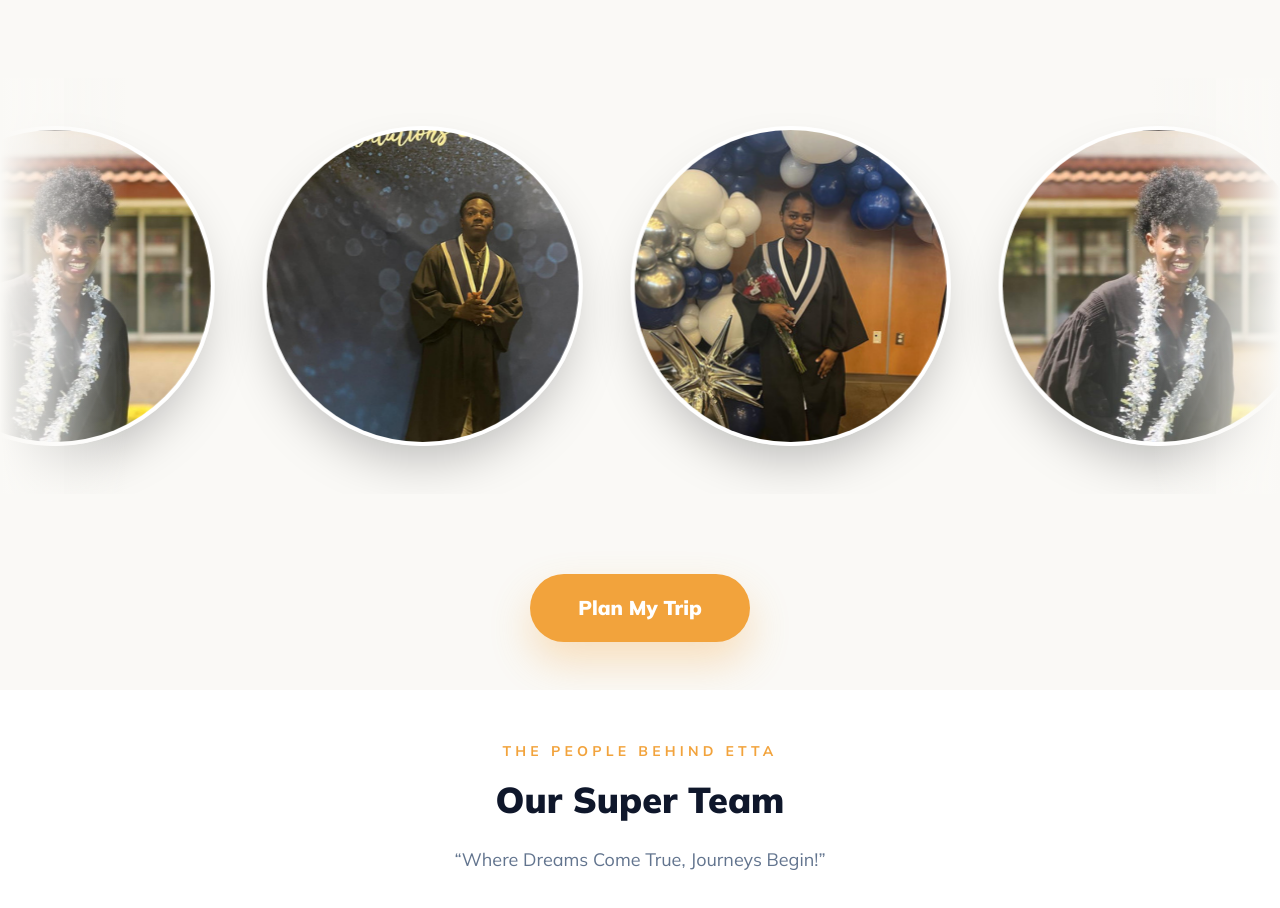
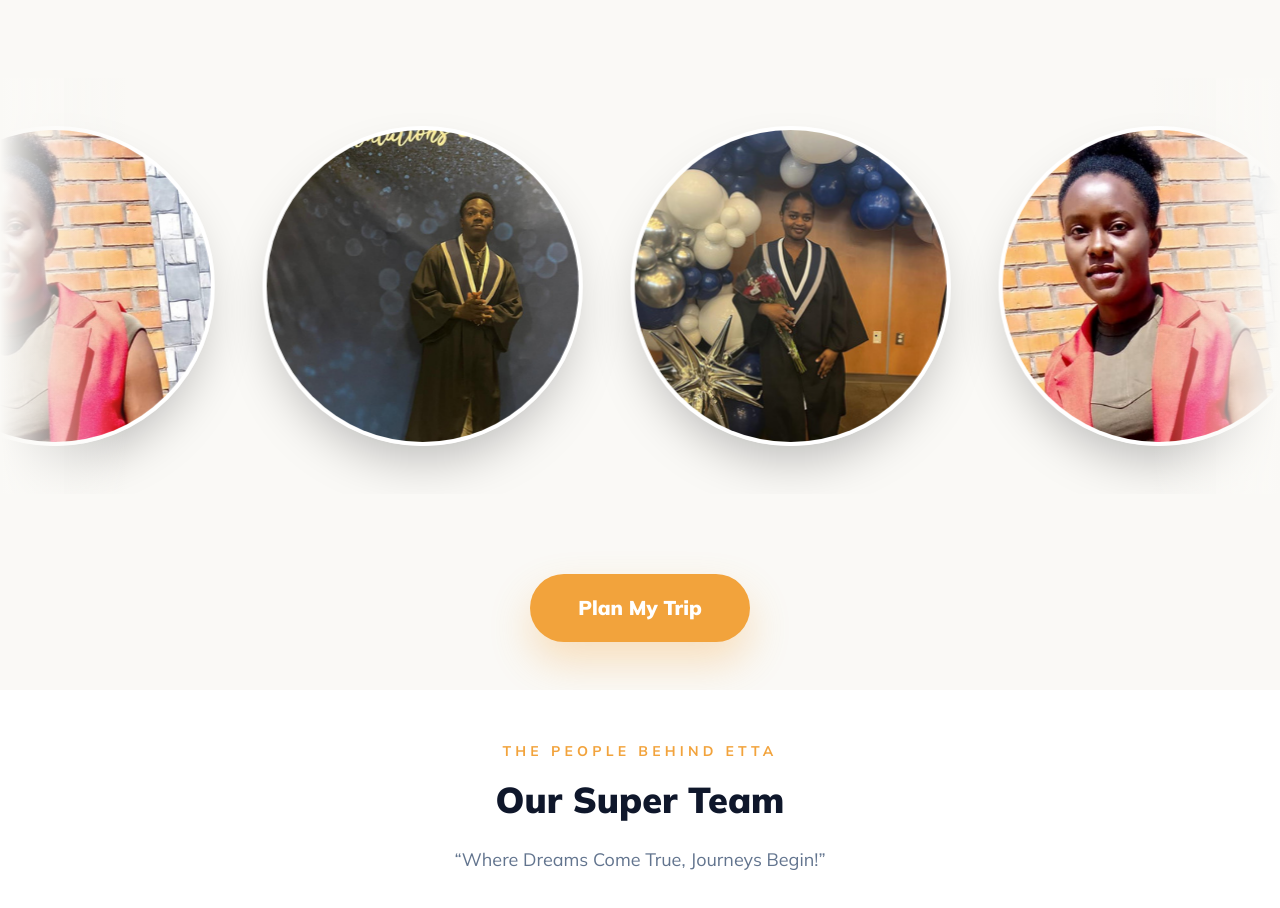
Before and after one commit to Muhinde234/tour, a Next.js app: page / in a window 1280 px wide. Shown: the part 8320-9228 px from the top of the page. Built offline with nearby package versions, Linux system fonts and the light colour scheme; no server answers; the database is empty.

Commit message:
working on success story

```diff
--- a/app/components/SuccessStories.tsx
+++ b/app/components/SuccessStories.tsx
@@ -20,7 +20,7 @@ const stories: Story[] = [
   {
     id: 2,
     story: "I was overwhelmed by the application process for Canada. Today, I'm working at a top tech firm in Toronto.",
-    src: "/images/success-3.jpg",
+    src: "/images/team-manager-therese.jpg",
   },
   {
     id: 3,
@@ -35,7 +35,7 @@ const stories: Story[] = [
   {
     id: 5,
     story: "Thanks to ETTA, I am now pursuing my dream degree in Australia with a partial scholarship.",
-    src: "/images/success-3.jpg",
+    src: "/images/team-manager-therese.jpg",
   },
 ];
 
```
